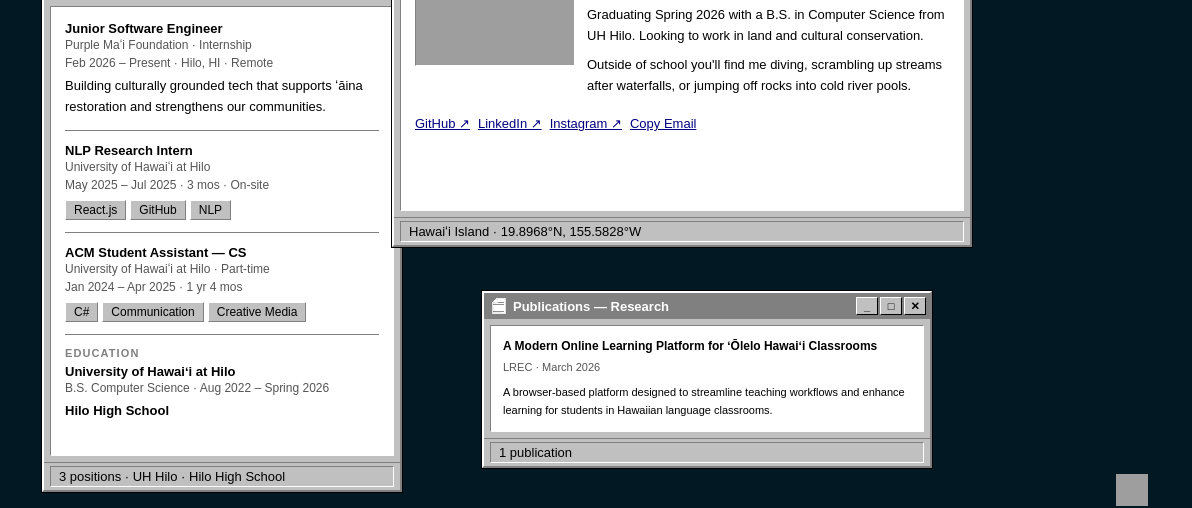
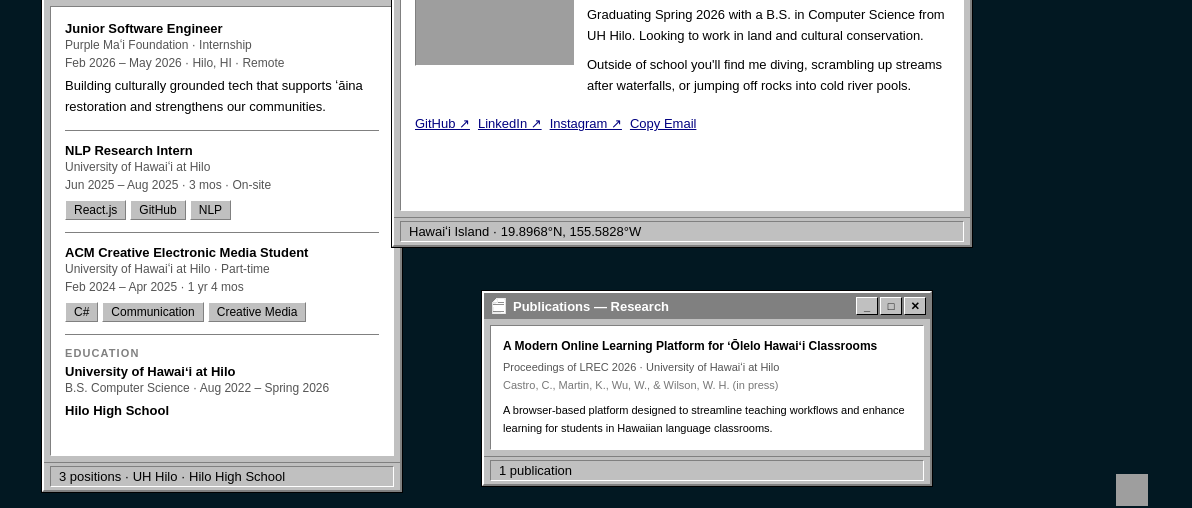
Before and after one commit to KenethM/KenethMartin.github.io, a plain HTML site: page index.html in a window 1280 px wide. Shown: the part 209-717 px from the top of the page, 88-1280 px from the left. Drawn offline with Linux system fonts and the light colour scheme; grey boxes are pictures that could not be loaded.

Commit message:
Update site Info

```diff
--- a/index.html
+++ b/index.html
@@ -1165,7 +1165,7 @@
 
           <div class="exp-entry">
             <div class="exp-role">Junior Software Engineer</div>
-            <div class="exp-meta">Purple Ma&#699;i Foundation &middot; Internship<br />Feb 2026 &ndash; Present &middot;
+            <div class="exp-meta">Purple Ma&#699;i Foundation &middot; Internship<br />Feb 2026 &ndash; May 2026 &middot;
               Hilo, HI &middot; Remote</div>
             <div class="exp-desc">Building culturally grounded tech that supports &#699;āina restoration and strengthens
               our communities.</div>
@@ -1175,7 +1175,7 @@
 
           <div class="exp-entry">
             <div class="exp-role">NLP Research Intern</div>
-            <div class="exp-meta">University of Hawai&#699;i at Hilo<br />May 2025 &ndash; Jul 2025 &middot; 3 mos
+            <div class="exp-meta">University of Hawai&#699;i at Hilo<br />Jun 2025 &ndash; Aug 2025 &middot; 3 mos
               &middot; On-site</div>
             <div class="exp-tags">
               <span class="tag">React.js</span>
@@ -1187,8 +1187,8 @@
           <hr class="exp-rule" />
 
           <div class="exp-entry">
-            <div class="exp-role">ACM Student Assistant &mdash; CS</div>
-            <div class="exp-meta">University of Hawai&#699;i at Hilo &middot; Part-time<br />Jan 2024 &ndash; Apr 2025
+            <div class="exp-role">ACM Creative Electronic Media Student</div>
+            <div class="exp-meta">University of Hawai&#699;i at Hilo &middot; Part-time<br />Feb 2024 &ndash; Apr 2025
               &middot; 1 yr 4 mos</div>
             <div class="exp-tags">
               <span class="tag">C#</span>
@@ -1229,7 +1229,8 @@
           <div style="font-weight:bold; font-size:12px; line-height:1.4; margin-bottom:6px; color:#000;">
             A Modern Online Learning Platform for &#699;&#332;lelo Hawai&#699;i Classrooms
           </div>
-          <div style="color:#555; font-size:11px; margin-bottom:10px;">LREC &middot; March 2026</div>
+          <div style="color:#555; font-size:11px; margin-bottom:6px;">Proceedings of LREC 2026 &middot; University of Hawai&#699;i at Hilo</div>
+          <div style="color:#777; font-size:11px; margin-bottom:10px;">Castro, C., Martin, K., Wu, W., &amp; Wilson, W. H. (in press)</div>
           <div style="font-size:11px; line-height:1.65; color:#000; user-select:text;">
             A browser-based platform designed to streamline teaching workflows and enhance learning for students in
             Hawaiian language classrooms.
@@ -1373,6 +1374,7 @@
               <span class="skill-tag">JavaScript</span>
               <span class="skill-tag">Python</span>
               <span class="skill-tag">HTML / CSS</span>
+              <span class="skill-tag">C++</span>
               <span class="skill-tag">C#</span>
               <span class="skill-tag">Java</span>
               <span class="skill-tag">SQL</span>
@@ -1382,10 +1384,12 @@
             <div class="skills-section-label">Frameworks &amp; Tools</div>
             <div class="skills-tags">
               <span class="skill-tag">React.js</span>
+              <span class="skill-tag">Next.js</span>
+              <span class="skill-tag">Vite</span>
+              <span class="skill-tag">Node.js</span>
               <span class="skill-tag">Git</span>
               <span class="skill-tag">GitHub</span>
               <span class="skill-tag">VS Code</span>
-              <span class="skill-tag">Node.js</span>
             </div>
           </div>
           <div class="skills-section">
@@ -1403,12 +1407,13 @@
               <span class="skill-tag">Communication</span>
               <span class="skill-tag">Creative Media</span>
               <span class="skill-tag">Technical Writing</span>
+              <span class="skill-tag">HPC &mdash; Jetstream2</span>
             </div>
           </div>
         </div>
       </div>
       <div class="win-statusbar">
-        <div class="status-cell">18 skills</div>
+        <div class="status-cell">22 skills</div>
       </div>
     </div>
 
```
Also changed, not shown: 1 other file.
